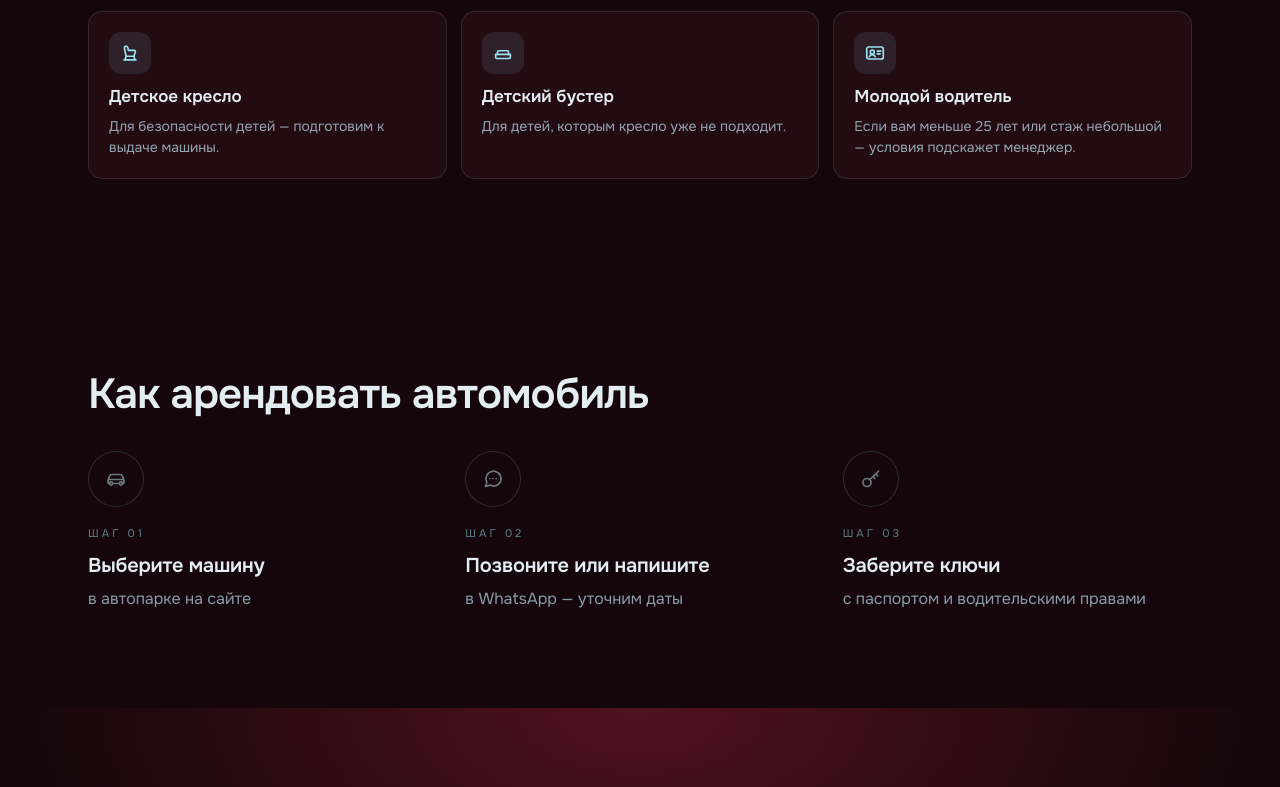
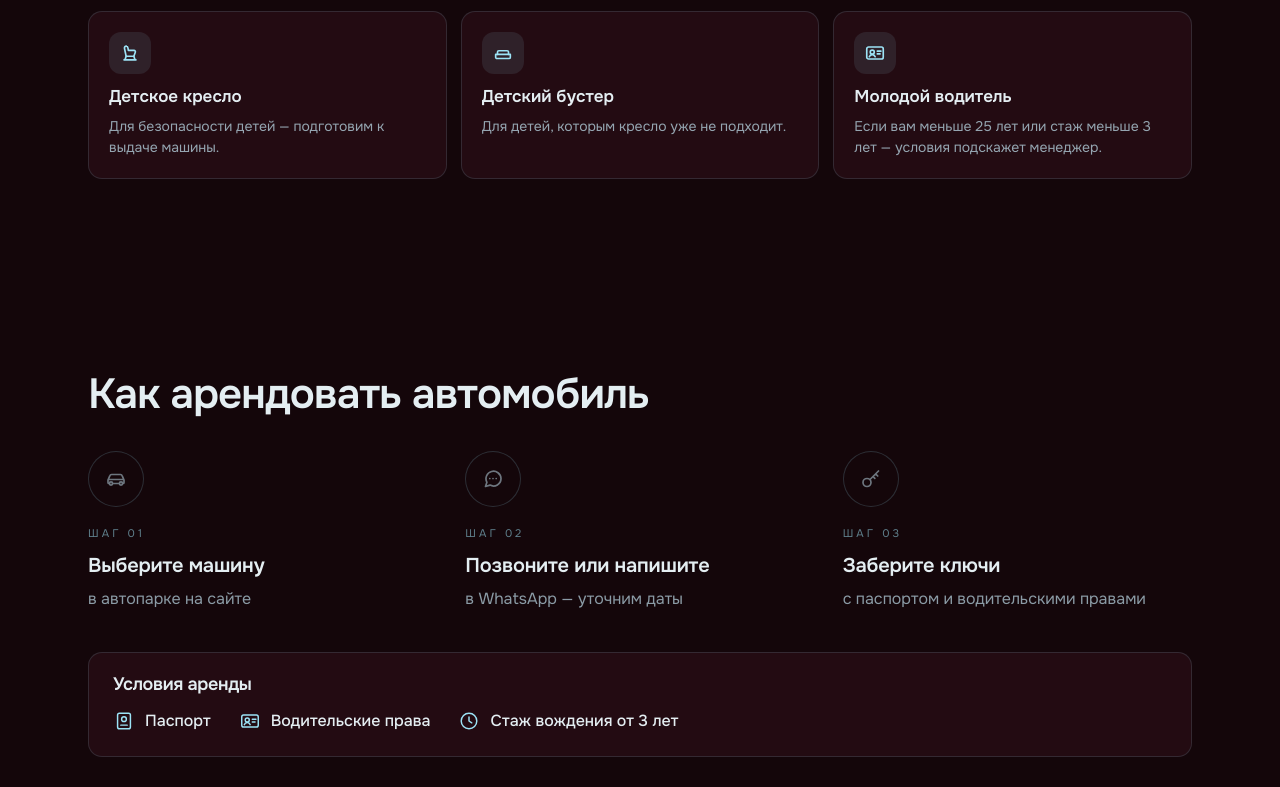
Before and after one commit to T1ma1/lider-avto, a plain HTML site: page index.html in a window 1280 px wide. Shown: the part 3433-4220 px from the top of the page. Drawn offline with Linux system fonts and the light colour scheme.

Commit message:
Условия аренды: паспорт, права, стаж от 3 лет
Co-Authored-By: Claude Opus 5.5 <noreply@anthropic.com>

```diff
--- a/css/style.css
+++ b/css/style.css
@@ -281,3 +281,13 @@ html.js .feats.in .ic svg [pathLength]{stroke-dashoffset:0}
 @media (max-width:600px){.specs{grid-template-columns:1fr 1fr}.specs li:nth-child(3){border-left:0}.specs li:nth-child(n+3){border-top:1px solid var(--line)}}
 .sheet-desc{color:var(--ink);opacity:.9;font-size:15px;line-height:1.55;margin:0 0 16px;max-width:620px}
 .sheet-desc span{display:inline-block;margin-top:6px;color:var(--ash);opacity:.85}
+
+/* условия аренды */
+.terms{margin-top:40px;border:1px solid var(--line);border-radius:var(--r);background:var(--card);padding:22px 24px}
+.terms h3{font-size:18px;margin-bottom:14px}
+.terms ul{list-style:none;display:flex;flex-wrap:wrap;gap:10px 28px}
+.terms li{display:flex;align-items:center;gap:10px;color:var(--ink);font-weight:500}
+.terms svg{flex:none;width:22px;height:22px;fill:none;stroke:var(--cyan);stroke-width:1.6;stroke-linecap:round;stroke-linejoin:round}
+@media (max-width:600px){.terms{padding:18px}.terms ul{flex-direction:column}}
+.sheet-terms{font-size:14px;color:var(--ash);margin:0 0 16px}
+.sheet-terms b{color:var(--ink);font-weight:600}
--- a/index.html
+++ b/index.html
@@ -109,7 +109,7 @@
       <li class="ft"><span class="ic"><svg viewBox="0 0 24 24"><path pathLength="1" d="M12 3 5 5.8v5.4c0 4.4 3 8 7 9.8 4-1.8 7-5.4 7-9.8V5.8z"/><path pathLength="1" d="m8.8 12 2.2 2.2 4.2-4.4"/></svg></span><b>Дополнительная страховка</b><span>Расширенная защита на время аренды.</span></li>
       <li class="ft"><span class="ic"><svg viewBox="0 0 24 24"><path pathLength="1" d="M8 4.5c-1.4 0-2.3 1.2-2 2.6l1.8 8.4h8.4l1.6-4.3c.4-1-.4-2-1.4-2H10.2L9.8 6.6C9.6 5.4 9 4.5 8 4.5z"/><path pathLength="1" d="M7.8 15.5 6.5 19.5M16.2 15.5l1.3 4M5.5 19.5h13"/></svg></span><b>Детское кресло</b><span>Для безопасности детей — подготовим к выдаче машины.</span></li>
       <li class="ft"><span class="ic"><svg viewBox="0 0 24 24"><path pathLength="1" d="M4 13.5h16v3a1.5 1.5 0 0 1-1.5 1.5h-13A1.5 1.5 0 0 1 4 16.5z"/><path pathLength="1" d="M6 13.5V11a1.5 1.5 0 0 1 1.5-1.5h9A1.5 1.5 0 0 1 18 11v2.5"/></svg></span><b>Детский бустер</b><span>Для детей, которым кресло уже не подходит.</span></li>
-      <li class="ft"><span class="ic"><svg viewBox="0 0 24 24"><rect pathLength="1" x="3" y="5.5" width="18" height="13" rx="2"/><circle pathLength="1" cx="9" cy="11" r="2.2"/><path pathLength="1" d="M5.8 16c.5-1.5 1.7-2.3 3.2-2.3s2.7.8 3.2 2.3M14.5 10h4M14.5 13h3"/></svg></span><b>Молодой водитель</b><span>Если вам меньше 25 лет или стаж небольшой — условия подскажет менеджер.</span></li>
+      <li class="ft"><span class="ic"><svg viewBox="0 0 24 24"><rect pathLength="1" x="3" y="5.5" width="18" height="13" rx="2"/><circle pathLength="1" cx="9" cy="11" r="2.2"/><path pathLength="1" d="M5.8 16c.5-1.5 1.7-2.3 3.2-2.3s2.7.8 3.2 2.3M14.5 10h4M14.5 13h3"/></svg></span><b>Молодой водитель</b><span>Если вам меньше 25 лет или стаж меньше 3 лет — условия подскажет менеджер.</span></li>
     </ul>
   </div>
 </section>
@@ -125,6 +125,14 @@
         <div class="st-t"><small>Шаг 03</small><b>Заберите ключи</b><span>с паспортом и водительскими правами</span></div></li>
       <li class="route-rail" aria-hidden="true"><i></i></li>
     </ol>
+    <div class="terms rv">
+      <h3>Условия аренды</h3>
+      <ul>
+        <li><svg viewBox="0 0 24 24" aria-hidden="true"><rect x="5" y="3.5" width="14" height="17" rx="2"/><circle cx="12" cy="10" r="2.6"/><path d="M8.5 16.5h7"/></svg>Паспорт</li>
+        <li><svg viewBox="0 0 24 24" aria-hidden="true"><rect x="3" y="5.5" width="18" height="13" rx="2"/><circle cx="9" cy="11" r="2.2"/><path d="M5.8 16c.5-1.5 1.7-2.3 3.2-2.3s2.7.8 3.2 2.3M14.5 10h4M14.5 13h3"/></svg>Водительские права</li>
+        <li><svg viewBox="0 0 24 24" aria-hidden="true"><circle cx="12" cy="12" r="8.5"/><path d="M12 7.5V12l3 2"/></svg>Стаж вождения от 3 лет</li>
+      </ul>
+    </div>
   </div>
 </section>
 
@@ -164,6 +172,7 @@
     <p class="sheet-sub" id="sheetSub"></p>
     <ul class="specs" id="sheetSpecs"></ul>
     <p class="sheet-desc" id="sheetDesc"></p>
+    <p class="sheet-terms"><b>Условия аренды:</b> паспорт, водительские права, стаж от&nbsp;3&nbsp;лет.</p>
     <p class="sheet-price" id="sheetPriceP"></p>
     <ul class="sheet-list">
       <li id="sheetGas">Авто на газу</li><li>Чистая и ухоженная</li><li>Доставка по Дагестану</li>
```
